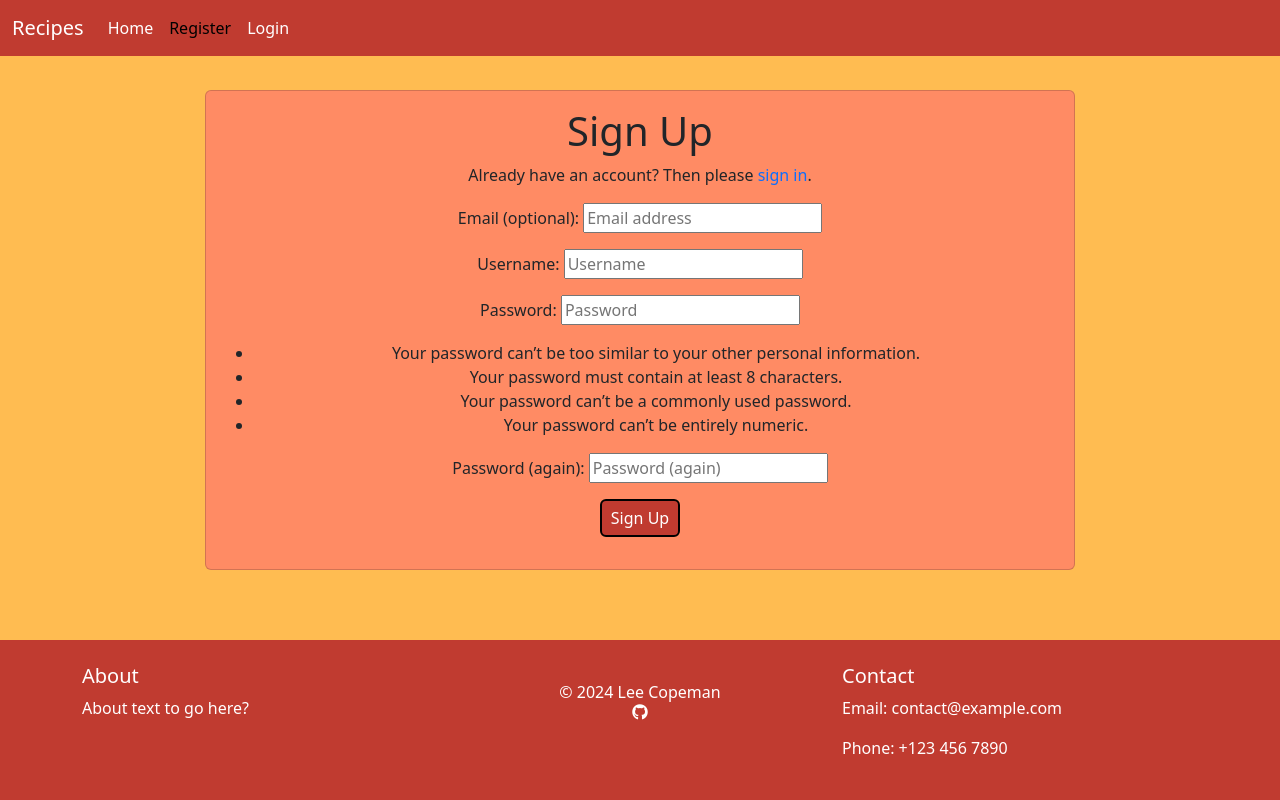
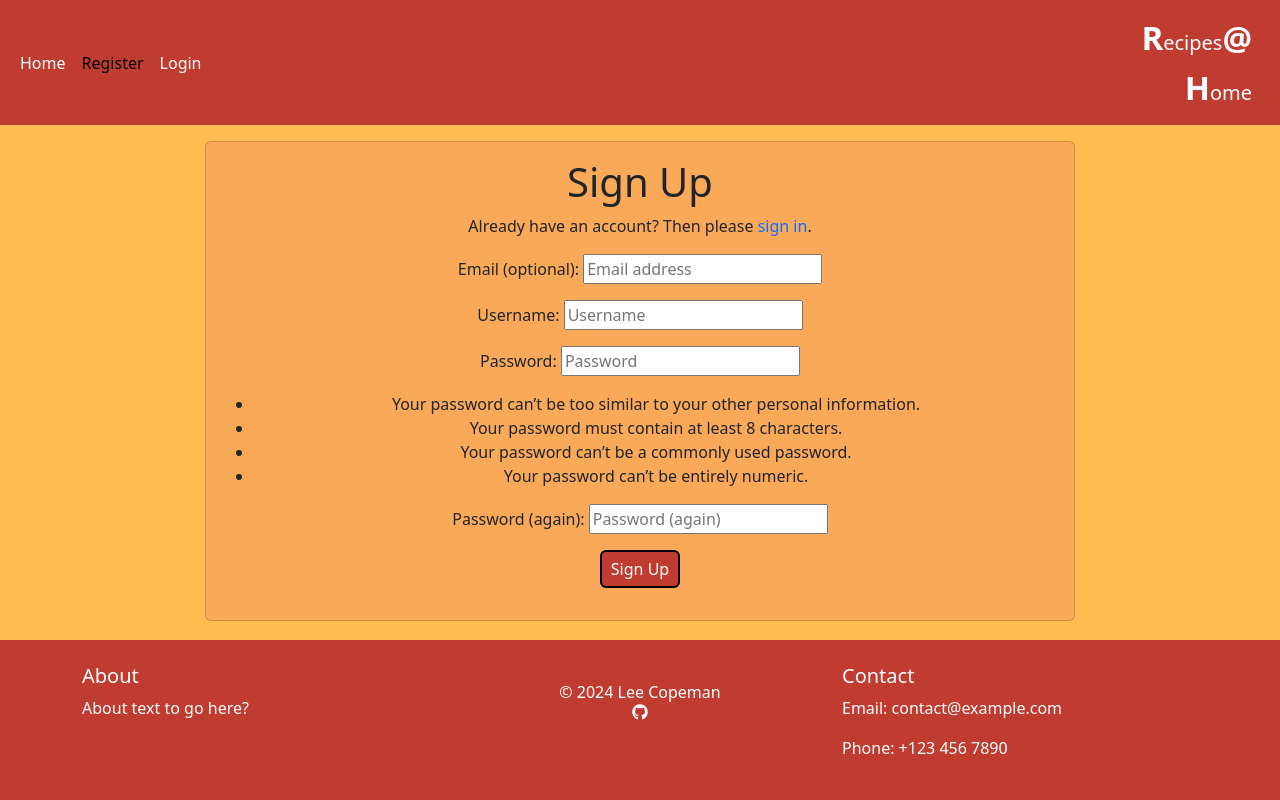
Before and after one commit to l-copeman/recipes, a Django app: page /accounts/signup/ in a window 1280 px wide. Run offline with Django 4.2, Linux system fonts and the light colour scheme; some libraries are stand-ins or nearby versions.

Commit message:
Add stylying to header

```diff
--- a/project_recipe/settings.py
+++ b/project_recipe/settings.py
@@ -28,7 +28,7 @@ TEMPLATES_DIR = os.path.join(BASE_DIR, 'templates')
 SECRET_KEY = 'django-insecure-1c4k^tcjirx7#hc^af_56$7tcfk0x7@12k*+%r(s-#64^x203j'
 
 # SECURITY WARNING: don't run with debug turned on in production!
-DEBUG = True
+DEBUG = False
 
 ALLOWED_HOSTS = [
     '8000-lcopeman-recipes-5ubabnwpn0s.ws-eu116.gitpod.io',
--- a/recipe/templates/recipe/recipe_feature.html
+++ b/recipe/templates/recipe/recipe_feature.html
@@ -8,6 +8,10 @@
       <div class="col-md-6 masthead-text text-center">
         <h1 class="mt-3">{{ recipe.title }}</h1>
         <p>Recipe by {{ recipe.author }} | Serves {{ recipe.serves }}</p>
+        <div class="mt-8 pr-4">
+          <p><span class="quotes text-start"><i class="fa-solid fa-quote-left"></i></span>{{ recipe.excerpt }}<span
+              class="quotes"><i class="fa-solid fa-quote-right"></i></span></p>
+        </div>
       </div>
       <div class="d-none d-md-block col-md-6 masthead-image">
         {% if "placeholder" in recipe.image.url %}
@@ -28,7 +32,7 @@
       </p>
     </div>
     <div class="col-md-8">
-      <h3 class="text-center">Method</h3>
+      <h3 class="text-center mt-3">Method</h3>
       <p>
         {{ recipe.method | safe }}
       </p>
--- a/static/css/style.css
+++ b/static/css/style.css
@@ -26,8 +26,13 @@ body {
     color: #ffffff
 }
 
+.capital {
+    font-weight: bold;
+    font-size: 33px;
+}
+
 .card-body {
-    background-color: rgb(255, 139, 100);
+    background-color: rgb(250, 169, 89);
 }
 
 a {
@@ -65,8 +70,14 @@ a {
 }
 
 .message {
-    background-color: rgb(255, 139, 100) ;
+    background-color: rgb(250, 169, 89) ;
     margin-top: 18px;
+    text-align: center;
+}
+
+.quotes {
+    padding: 9px;
+    font-size: 30px;
 }
 
 .hover {
@@ -76,6 +87,8 @@ a {
 
 .hover:hover {
     opacity: 0.8;
+    text-decoration: underline;
+    text-decoration-color: black;
 }
 
 /* main {
@@ -85,8 +98,13 @@ a {
 /* Push the footer to the bottom */
 .bottom {
     margin-top: auto;
+    width: 100%;
 }
 
 footer {
     bottom: 0;
 }
+
+#id_body {
+    background-color: aqua;
+}
--- a/static/js/comments.js
+++ b/static/js/comments.js
@@ -2,6 +2,7 @@ const editButtons = document.getElementsByClassName("btn-edit");
 const commentText = document.getElementById("id_body");
 const commentForm = document.getElementById("comment-form");
 const submitButton = document.getElementById("submit-update");
+const focusCursor = document.getElementById("id_body");
 
 const deleteModal = new bootstrap.Modal(document.getElementById("deleteModal"));
 const deleteButtons = document.getElementsByClassName("btn-delete");
@@ -21,6 +22,8 @@ for (let button of editButtons) {
   button.addEventListener("click", (e) => {
     let commentId = e.target.getAttribute("comment_id");
     let commentContent = document.getElementById(`comment${commentId}`).innerText;
+    console.log('test focus');
+    focusCursor.focus();
     commentText.value = commentContent;
     submitButton.innerText = "Update";
     commentForm.setAttribute("action", `edit_comment/${commentId}`);
--- a/templates/base.html
+++ b/templates/base.html
@@ -10,7 +10,7 @@
 <head>
   <meta charset="UTF-8">
   <meta name="viewport" content="width=device-width, initial-scale=1.0">
-  <title>Recipes</title>
+  <title>Recipes At Home</title>
   <!-- Bootstrap CSS -->
   <link href="https://cdn.jsdelivr.net/npm/bootstrap@5.3.3/dist/css/bootstrap.min.css" rel="stylesheet"
     integrity="sha384-QWTKZyjpPEjISv5WaRU9OFeRpok6YctnYmDr5pNlyT2bRjXh0JMhjY6hW+ALEwIH" crossorigin="anonymous">
@@ -64,15 +64,14 @@
     </nav>
   </header> -->
   <header>
-    <nav class="navbar navbar-expand-md base-color">
+    <nav class="navbar navbar-expand-sm base-color">
       <div class="container-fluid">
-        <a class="navbar-brand" href="{% url 'home' %}">Recipes</a>
         <button class="navbar-toggler" type="button" data-bs-toggle="collapse" data-bs-target="#navbarNav"
           aria-controls="navbarNav" aria-expanded="false" aria-label="Toggle navigation">
           <span class="navbar-toggler-icon"></span>
         </button>
         <div class="collapse navbar-collapse text-end" id="navbarNav">
-          <ul class="navbar-nav text-end">
+          <ul class="navbar-nav text-start">
             <li class="nav-item">
               <a class="nav-link" aria-current="page" href="{% url 'home' %}">Home</a>
             </li>
@@ -93,9 +92,8 @@
             {% endif %}
           </ul>
         </div>
-        {% if user.is_authenticated %}
-        <p class="text-start">Signed in as {{ user }}</p>
-        {% endif %}
+        <a class="navbar-brand text-end" href="{% url 'home' %}"><span class="capital">R</span>ecipes<span
+            class="capital">@</span><br><span class="capital">H</span>ome</a>
       </div>
     </nav>
   </header>
@@ -118,15 +116,21 @@
   <!-- Display messages -->
   <div class="container">
     <div class="row">
-      <div class="col-md-6 offset-md-2 message">
+      <div class="col-8">
         {% for message in messages %}
-        <div class="alert {{ message.tags }} alert-dismissible fade show" id="msg" role="alert">
+        <div class="alert {{ message.tags }} alert-dismissible fade show message" id="msg" role="alert">
           {{ message | safe }}
           <button type="button" class="btn-close" data-bs-dismiss="alert" aria-label="Close"></button>
         </div>
         {% endfor %}
       </div>
+      {% if user.is_authenticated %}
+      <div class="col-4 text-end">
+        <p>Signed in as {{ user }}</p>
+      </div>
+      {% endif %}
     </div>
+
   </div>
 
   <main>
@@ -147,7 +151,8 @@
         <!-- Column 2 -->
         <div class="col-md-4 text-center py-3">
           <p>&copy; 2024 Lee Copeman<br><a href="https://github.com/l-copeman" target="_blank" rel="noopener"
-              aria-label="Visit Lee Copeman's GitHub Page (opens in new window)" class="hover"><i class="fa-brands fa-github"></i></a>
+              aria-label="Visit Lee Copeman's GitHub Page (opens in new window)" class="hover"><i
+                class="fa-brands fa-github"></i></a>
           </p>
         </div>
         <!-- Column 3 -->
```
